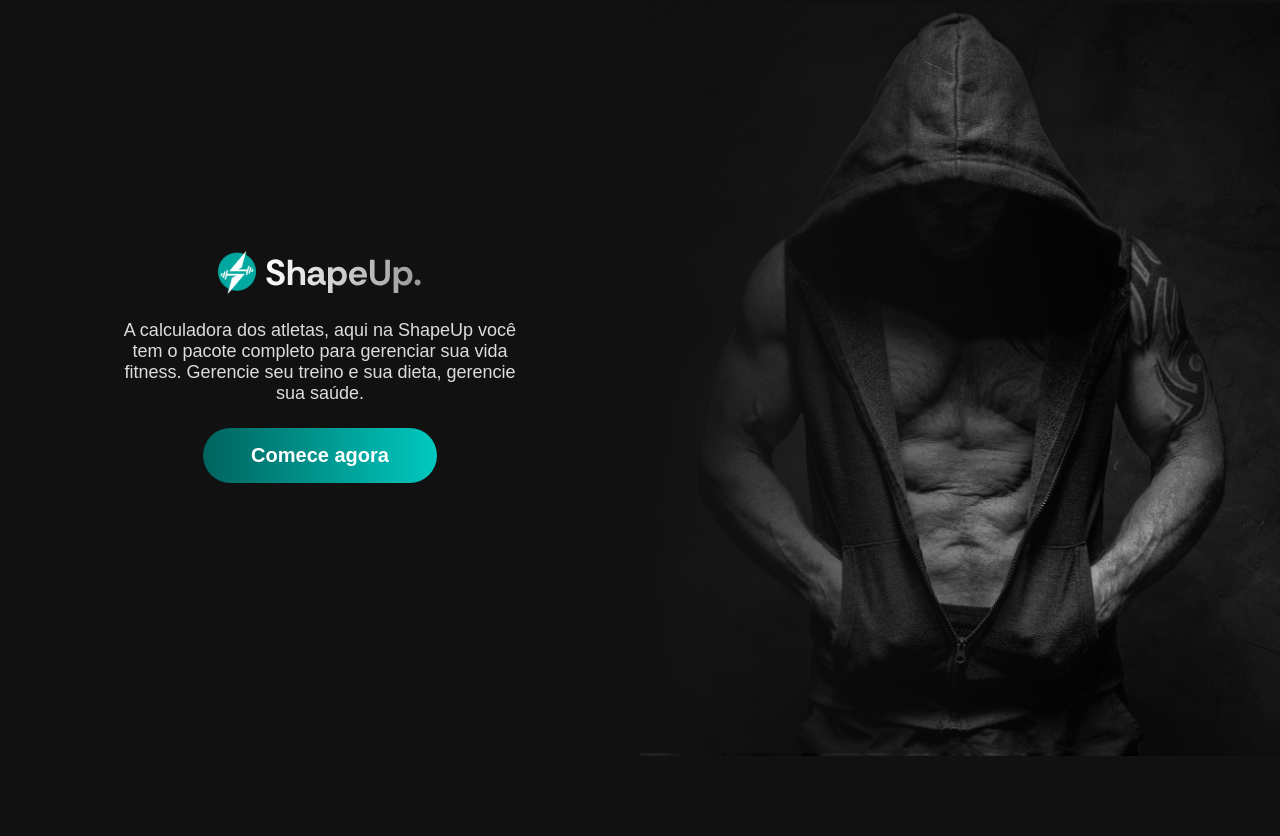
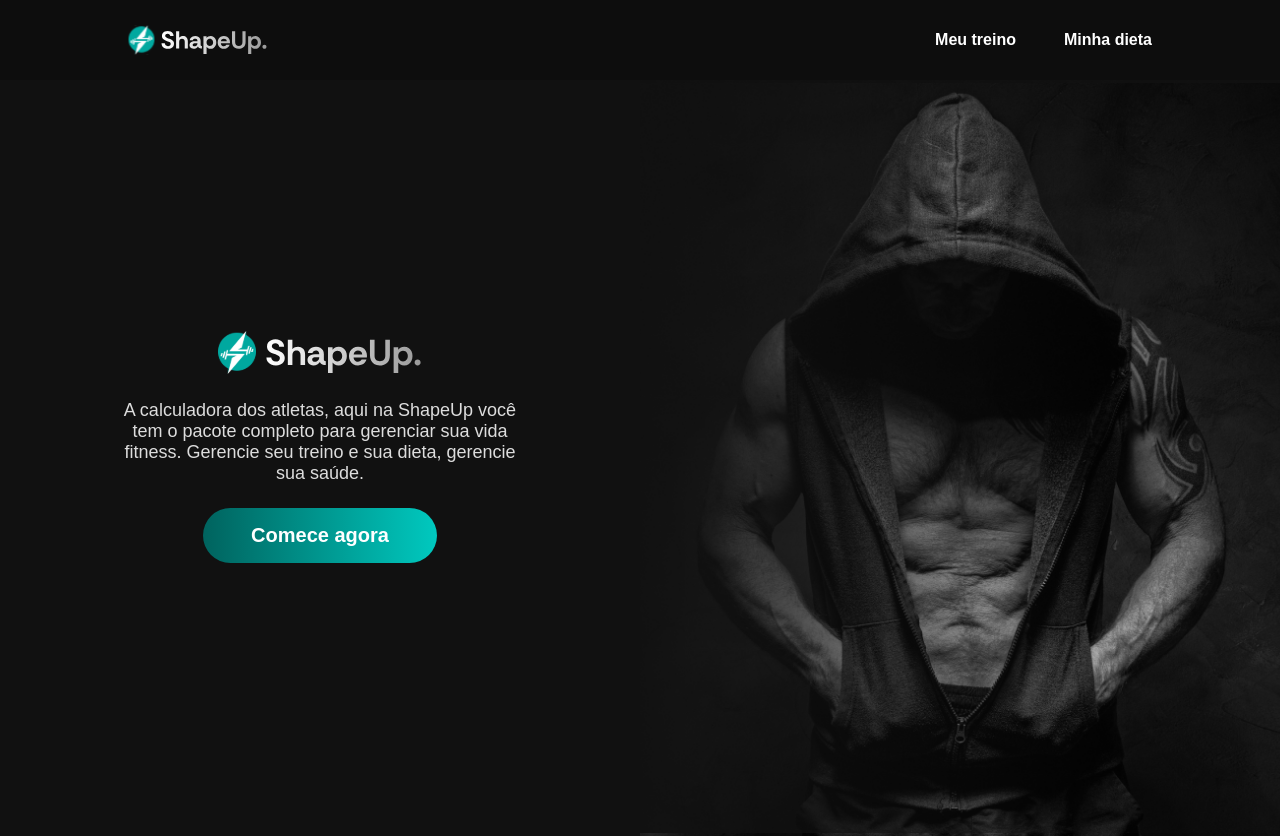
Before and after one commit to rafaeldamacena9304/shapeup, a React (Create React App) app: page / in a window 1280 px wide. Before the commit the page ends 800 px from the top, so only its background shows below. Built offline with nearby package versions, Linux system fonts and the light colour scheme; a web font is replaced by a local one.

Commit message:
Feat: created header

```diff
--- a/src/components/fromHome/Button/styles.ts
+++ b/src/components/fromHome/Button/styles.ts
@@ -2,7 +2,7 @@ import styled from "styled-components";
 
 export const Button = styled.button`
   padding: 16px 48px;
-  background-image: linear-gradient(to right, var(--darkBlue), var(--lightBlue));
+  background-image:var(--blueGradient);
   font-size: 20px;
   font-weight:bold;
   margin-bottom: 24px;
--- /dev/null
+++ b/src/components/general/Header/index.tsx
@@ -0,0 +1,18 @@
+import * as S from './styles'
+
+import logo from '../../../assets/images/logo.svg';
+
+export const Header = () => {
+
+    return(
+        <S.Header>
+            <div className="container">
+                <S.Logo src={logo} alt="Logo ShapeUp"/>
+                <S.Nav>
+                    <S.NavLink to='/'>Meu treino</S.NavLink>
+                    <S.NavLink to='/'>Minha dieta</S.NavLink>
+                </S.Nav>
+            </div>
+        </S.Header>
+    )
+}
--- /dev/null
+++ b/src/components/general/Header/styles.ts
@@ -0,0 +1,35 @@
+import { Link } from "react-router-dom";
+import styled from "styled-components";
+
+export const Header = styled.header`
+    width:100%;
+    background-color:var(--preto);
+    padding:24px 0;
+
+    .container{
+        display:flex;
+        align-items: center;
+        justify-content: space-between;
+    }
+`
+
+export const Nav = styled.nav`
+    display:flex;
+    align-items: center;
+`
+
+export const Logo = styled.img`
+    width:140px;
+    height:32px;
+`
+
+export const NavLink = styled(Link)`
+    text-decoration:none;
+    color:white;
+    font-weight:bold;
+    font-size:16px;
+
+    &:not(:last-child){
+        margin-right:48px;
+    }
+`
--- a/src/globalStyle.ts
+++ b/src/globalStyle.ts
@@ -5,9 +5,11 @@ export const GlobalStyle = createGlobalStyle`
         --blue:#00A89F;
         --lightBlue:#00C9BF;
         --darkBlue:#00635E;
+        --blueGradient:linear-gradient(to right, #00635E,  #00C9BF);
         --gray:#DDD;
         --lightGray:#EEE;
         --darkGray:#BBB;
+        --preto:#0D0D0D;
 
     }
 
--- a/src/pages/Home/index.tsx
+++ b/src/pages/Home/index.tsx
@@ -4,11 +4,13 @@ import { Container } from "../../components/fromHome/Container"
 import { Logo } from "../../components/fromHome/Logo"
 import { Text } from "../../components/fromHome/Text"
 import { Wrapper } from "../../components/fromHome/Wrapper"
+import { Header } from "../../components/general/Header"
 
 export const HomePage = () => {
 
     return (
         <>
+            <Header/>
             <Container>
                 <>
                 <Wrapper forImage={false}>
```
